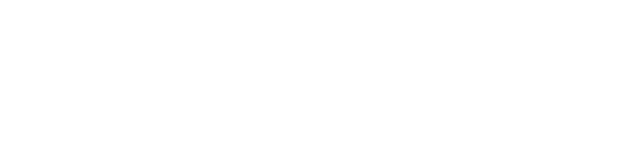
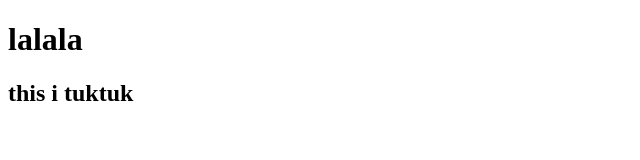
Before and after one commit to humayra15/my-scndfirst-repo, a plain HTML site: page index.html in a window 1280 px wide. Shown: the whole page, without its empty margins (0-640 px from the left). Drawn offline with Linux system fonts and the light colour scheme.

Commit message:
lal tuktuk

```diff
--- a/index.html
+++ b/index.html
@@ -4,9 +4,10 @@
     <meta charset="UTF-8">
     <meta http-equiv="X-UA-Compatible" content="IE=edge">
     <meta name="viewport" content="width=device-width, initial-scale=1.0">
-    <title>My second first github</title>
+    <title>My second first github </title>
 </head>
 <body>
-
+    <h1>lalala</h1>
+    <h2>this i tuktuk</h2>
 </body>
 </html>
```
